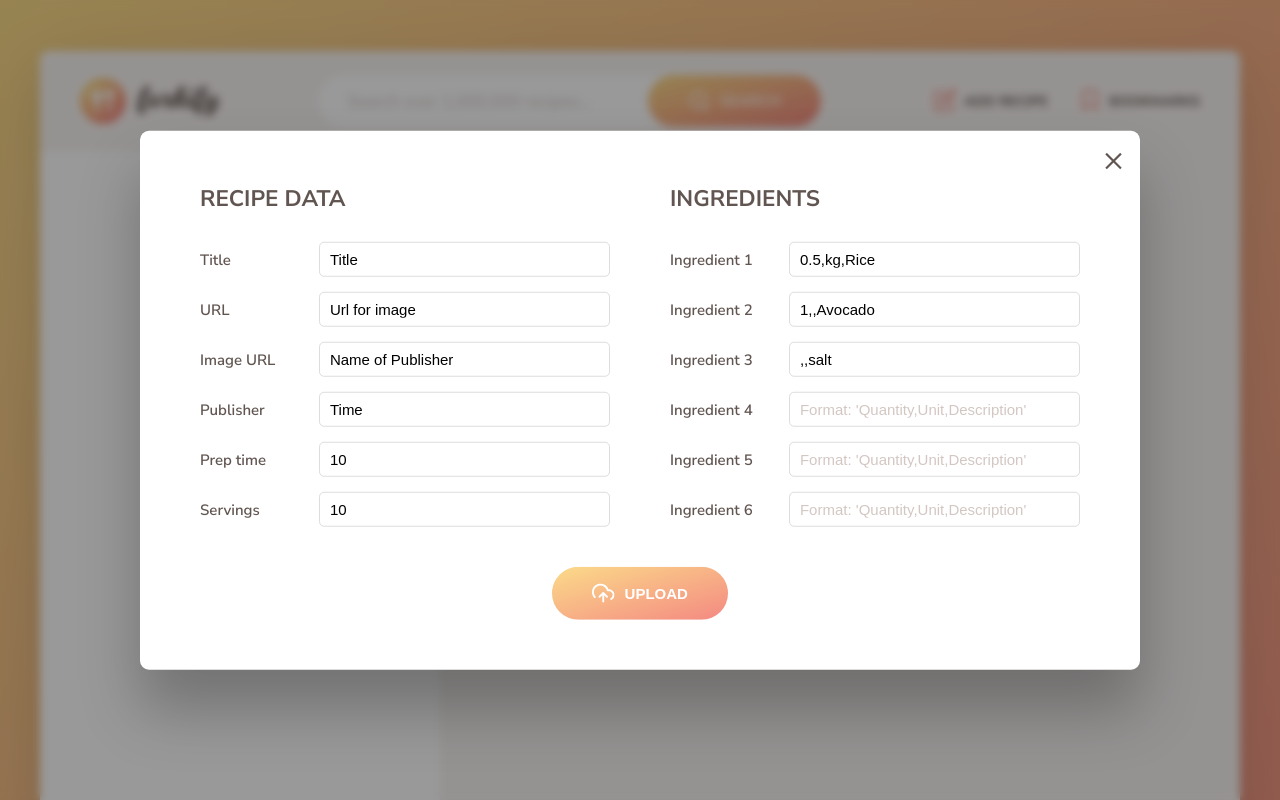
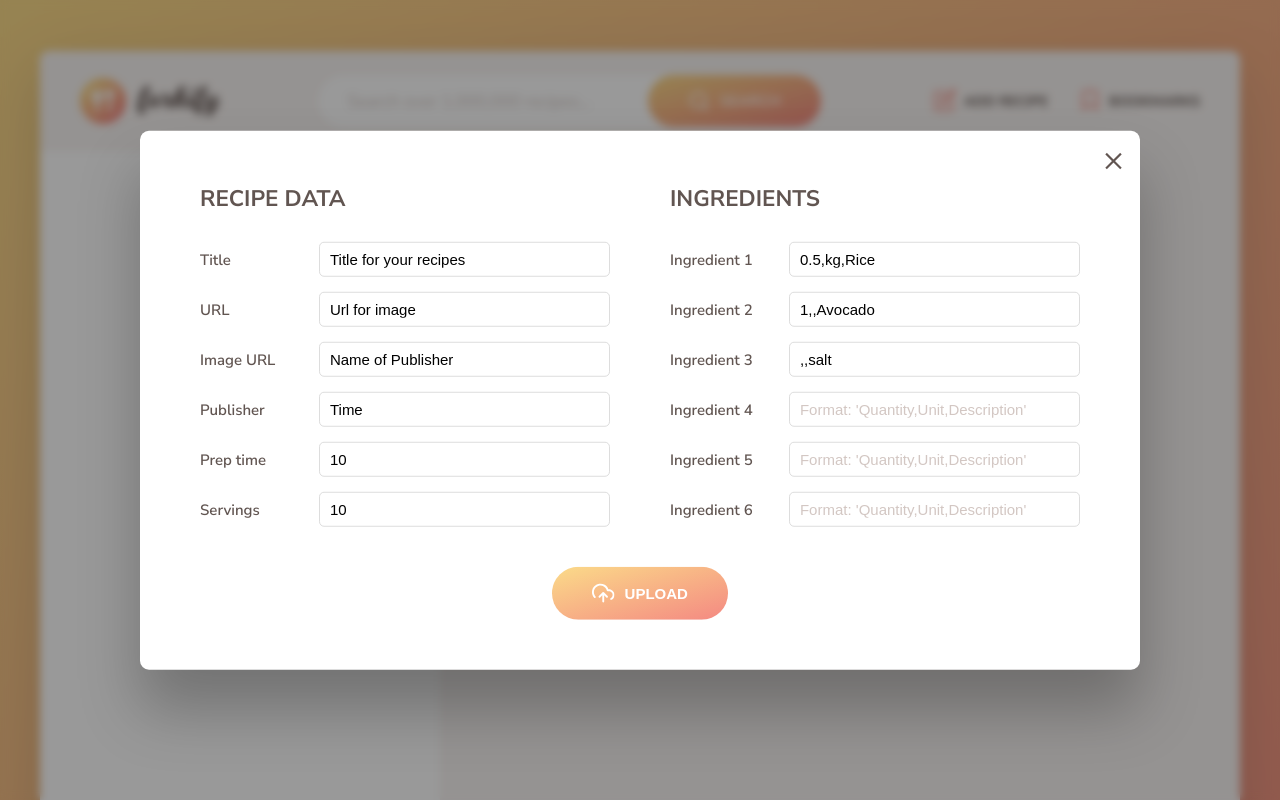
Before and after one commit to MudassirM1/forkify-course, a website built with Parcel: page index.html in a window 1280 px wide. Both pictures are taken after a click on the button "ADD RECIPE". Shown: the top 800 px of the page. Built offline with nearby package versions, Linux system fonts and the light colour scheme.

Commit message:
final done

```diff
--- a/index.html
+++ b/index.html
@@ -253,7 +253,7 @@
       <div class="upload__column">
         <h3 class="upload__heading">Recipe data</h3>
         <label>Title</label>
-        <input value="Title" required name="title" type="text" />
+        <input value="Title for your recipes" required name="title" type="text" />
         <label>URL</label>
         <input value="Url for image" required name="sourceUrl" type="text" />
         <label>Image URL</label>
```
